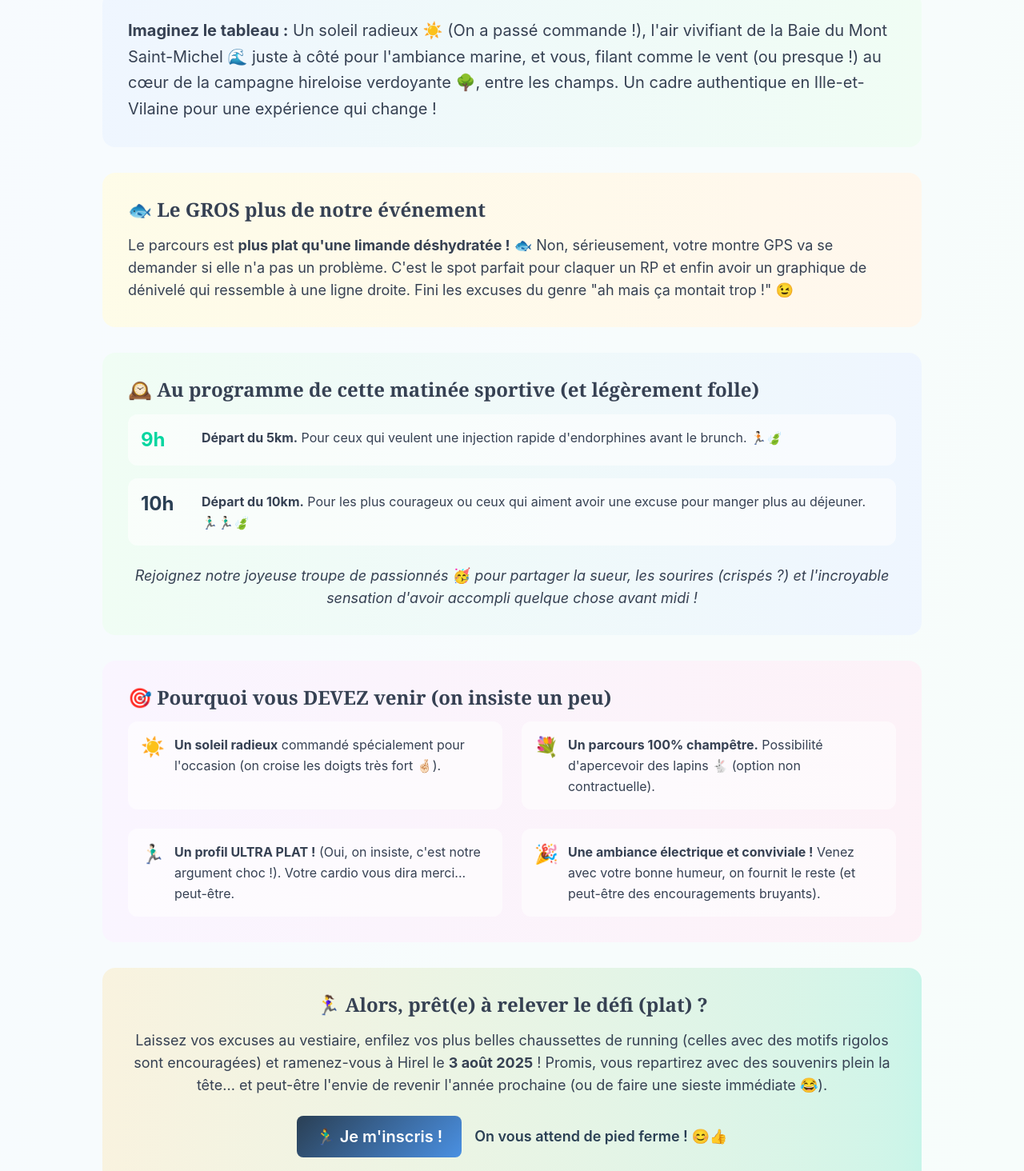
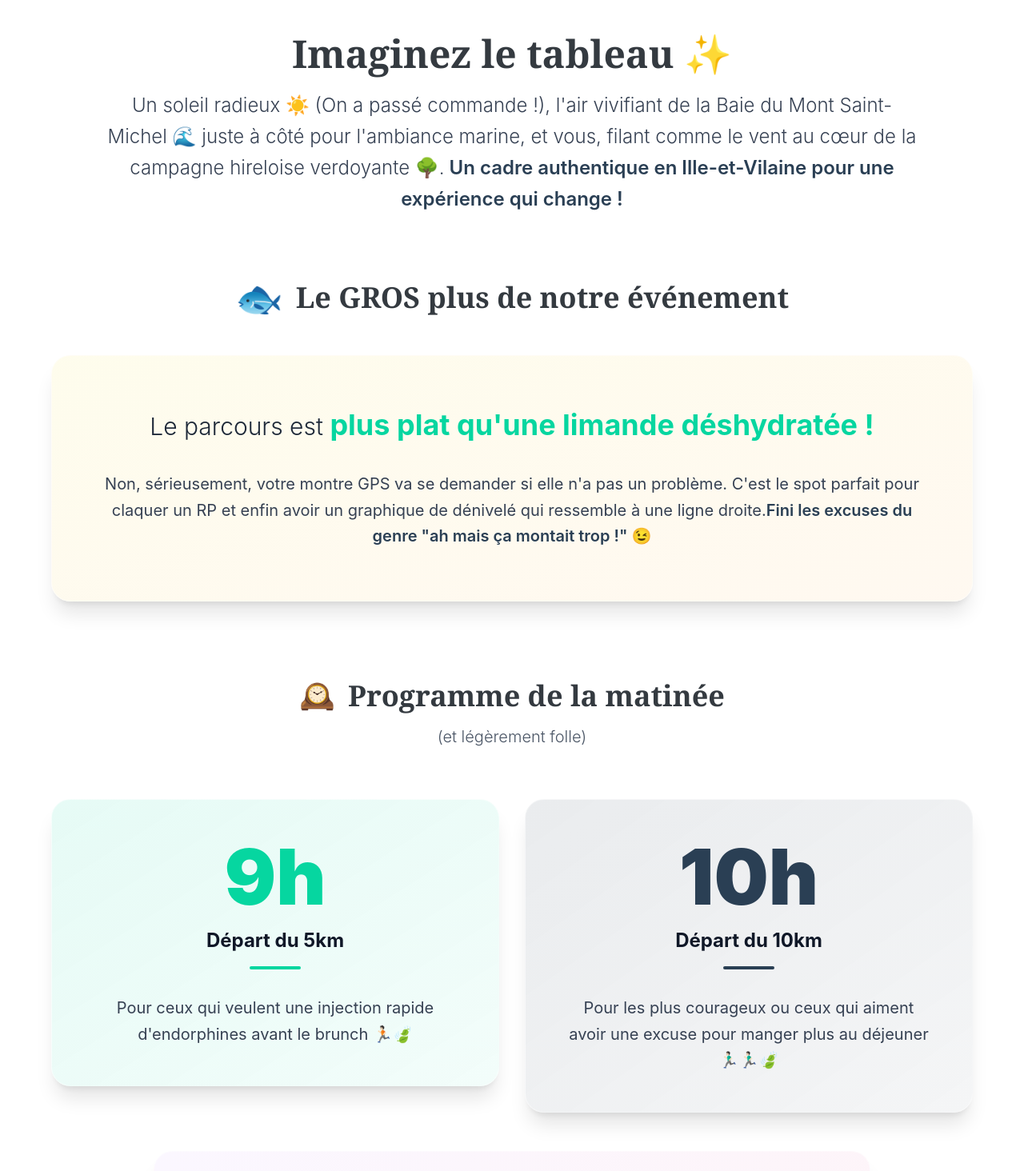
Before and after one commit to Pulkio/5_10_Km_Hirel, a React (Vite) app in the folder 5_10_km_hirel/: page / in a window 1280 px wide. Shown: the part 1330-2794 px from the top of the page at 80% size. Built offline with nearby package versions, Linux system fonts and the light colour scheme.

Commit message:
Modification Accueil

```diff
--- a/5_10_km_hirel/src/Accueil.jsx
+++ b/5_10_km_hirel/src/Accueil.jsx
@@ -134,8 +134,8 @@ const Accueil = () => {
               </span>
             </div>
 
-              {/* Titre principal */}
-              <h1 className="text-4xl md:text-6xl font-bold text-center mb-8 gradient-text animate-fade-in">
+            {/* Titre principal SANS dégradé */}
+            <h1 className="text-4xl md:text-6xl font-bold text-center mb-8 text-gray-900 animate-fade-in">
               5&10km d'Hirel
             </h1>
 
@@ -167,7 +167,7 @@ const Accueil = () => {
                     🗓️ Date à retenir !
                   </h2>
                   <p className="text-xl font-semibold text-gray-800">
-                      <span className="text-3xl text-[color:var(--color-jaune)]">Dimanche 3 août 2025</span>
+                    <span className="text-3xl text-gray-900">Dimanche 3 août 2025</span>
                   </p>
                   <p className="text-gray-600 mt-2">
                     Hirel vous attend pour une matinée de course à pied mémorable (et sans trop de souffrance en montée 😉) ! ✨
@@ -204,109 +204,221 @@ const Accueil = () => {
         </div>
       </section>
 
-        {/* Section Description détaillée */}
-        <section className="py-20 bg-white/50">
-          <div className="container mx-auto px-4">
+
+        {/* Section Description détaillée - VERSION MODERNISÉE */}
+        <section className="py-32 bg-white">
+          <div className="max-w-7xl mx-auto px-6 lg:px-8">
+
+            {/* Introduction héroïque */}
+            <div className="text-center mb-20 animate-fade-in">
               <div className="max-w-5xl mx-auto">
+                <h2 className="text-3xl lg:text-5xl font-bold text-gray-900 mb-8 leading-tight">
+                  Imaginez le tableau ✨
+                </h2>
+                <p className="text-xl lg:text-2xl text-gray-700 leading-relaxed font-light">
+                  Un soleil radieux ☀️ (On a passé commande !), l'air vivifiant de la Baie du Mont Saint-Michel 🌊 juste à côté pour l'ambiance marine, et vous, filant comme le vent au cœur de la campagne hireloise verdoyante 🌳.
+                  <span className="font-semibold text-[color:var(--color-bleu)]"> Un cadre authentique en Ille-et-Vilaine pour une expérience qui change !</span>
+                </p>
+              </div>
+            </div>
 
-              <div className="prose prose-lg mx-auto text-gray-700 leading-relaxed space-y-8">
+            {/* Argument choc - Parcours plat */}
+            <div className="mb-24 animate-fade-in delay-200">
+              <div className="text-center mb-12">
+                <h3 className="text-2xl lg:text-4xl font-bold text-gray-900 mb-6 flex items-center justify-center gap-4">
+                  <span className="text-4xl lg:text-5xl">🐟</span>
+                  Le GROS plus de notre événement
+                </h3>
+              </div>
 
-                {/* Introduction */}
-                <div className="bg-gradient-to-r from-blue-50 to-green-50 rounded-2xl p-8 animate-fade-in">
-                  <p className="text-xl leading-relaxed">
-                    <strong>Imaginez le tableau :</strong> Un soleil radieux ☀️ (On a passé commande !), l'air vivifiant de la Baie du Mont Saint-Michel 🌊 juste à côté pour l'ambiance marine, et vous, filant comme le vent (ou presque !) au cœur de la campagne hireloise verdoyante 🌳, entre les champs. Un cadre authentique en Ille-et-Vilaine pour une expérience qui change !
+              <div className="max-w-6xl mx-auto text-center">
+                <div className="bg-gradient-to-br from-yellow-50/80 to-orange-50/80 backdrop-blur-sm rounded-3xl p-8 lg:p-16 shadow-xl border border-white/40">
+                  <p className="text-xl lg:text-3xl text-gray-800 leading-relaxed font-light mb-8">
+                    Le parcours est
+                    <span className="font-bold text-[color:var(--color-vert)] text-2xl lg:text-4xl"> plus plat qu'une limande déshydratée !</span>
+                  </p>
+                  <p className="text-lg lg:text-xl text-gray-700 leading-relaxed">
+                    Non, sérieusement, votre montre GPS va se demander si elle n'a pas un problème.
+                    C'est le spot parfait pour claquer un RP et enfin avoir un graphique de dénivelé qui ressemble à une ligne droite.
+                    <span className="font-semibold text-[color:var(--color-bleu)]">Fini les excuses du genre "ah mais ça montait trop !" 😉</span>
+                  </p>
+                </div>
+              </div>
+            </div>
+
+            {/* Programme en grand format */}
+            <div className="mb-24 animate-fade-in delay-300">
+              <div className="text-center mb-16">
+                <h3 className="text-2xl lg:text-4xl font-bold text-gray-900 mb-6 flex items-center justify-center gap-4">
+                  <span className="text-4xl">🕰️</span>
+                  Programme de la matinée
+                </h3>
+                <p className="text-lg lg:text-xl text-gray-600 font-light">
+                  (et légèrement folle)
                 </p>
               </div>
 
-                {/* Argument choc - Parcours plat */}
-                <div className="bg-gradient-to-r from-yellow-50 to-orange-50 rounded-2xl p-8 animate-fade-in delay-200">
-                  <h3 className="text-2xl font-bold text-[color:var(--color-bleu)] mb-4 flex items-center">
-                    🐟 Le GROS plus de notre événement
-                  </h3>
-                  <p className="text-lg">
-                    Le parcours est <strong>plus plat qu'une limande déshydratée !</strong> 🐟 Non, sérieusement, votre montre GPS va se demander si elle n'a pas un problème. C'est le spot parfait pour claquer un RP et enfin avoir un graphique de dénivelé qui ressemble à une ligne droite. Fini les excuses du genre "ah mais ça montait trop !" 😉
+              <div className="max-w-6xl mx-auto">
+                <div className="grid lg:grid-cols-2 gap-8 mb-12">
+
+                  {/* 5km */}
+                  <div className="group">
+                    <div className="bg-gradient-to-br from-[color:var(--color-vert)]/10 to-[color:var(--color-vert)]/5 backdrop-blur-sm rounded-3xl p-8 lg:p-12 shadow-xl border border-white/40 hover:shadow-2xl transition-all duration-500 hover:-translate-y-2">
+                      <div className="text-center mb-8">
+                        <div className="text-6xl lg:text-8xl font-black text-[color:var(--color-vert)] mb-4">
+                          9h
+                        </div>
+                        <div className="text-xl lg:text-2xl font-bold text-gray-900 mb-4">
+                          Départ du 5km
+                        </div>
+                        <div className="w-16 h-1 bg-[color:var(--color-vert)] mx-auto rounded-full"></div>
+                      </div>
+                      <p className="text-lg lg:text-xl text-gray-700 leading-relaxed text-center">
+                        Pour ceux qui veulent une injection rapide d'endorphines avant le brunch 🏃🏻🍃
                       </p>
                     </div>
+                  </div>
 
-                {/* Programme détaillé */}
-                <div className="bg-gradient-to-r from-green-50 to-blue-50 rounded-2xl p-8 animate-fade-in delay-300">
-                  <h3 className="text-2xl font-bold text-[color:var(--color-bleu)] mb-6">
-                    🕰️ Au programme de cette matinée sportive (et légèrement folle)
-                  </h3>
-                  <div className="space-y-4">
-                    <div className="flex items-start space-x-4 p-4 bg-white/60 rounded-xl">
-                      <span className="text-2xl font-bold text-[color:var(--color-vert)] min-w-[60px]">9h</span>
-                      <div>
-                        <strong>Départ du 5km.</strong> Pour ceux qui veulent une injection rapide d'endorphines avant le brunch. 🏃🏻🍃
+                  {/* 10km */}
+                  <div className="group">
+                    <div className="bg-gradient-to-br from-[color:var(--color-bleu)]/10 to-[color:var(--color-bleu)]/5 backdrop-blur-sm rounded-3xl p-8 lg:p-12 shadow-xl border border-white/40 hover:shadow-2xl transition-all duration-500 hover:-translate-y-2">
+                      <div className="text-center mb-8">
+                        <div className="text-6xl lg:text-8xl font-black text-[color:var(--color-bleu)] mb-4">
+                          10h
                         </div>
+                        <div className="text-xl lg:text-2xl font-bold text-gray-900 mb-4">
+                          Départ du 10km
                         </div>
-                    <div className="flex items-start space-x-4 p-4 bg-white/60 rounded-xl">
-                      <span className="text-2xl font-bold text-[color:var(--color-bleu)] min-w-[60px]">10h</span>
-                      <div>
-                        <strong>Départ du 10km.</strong> Pour les plus courageux ou ceux qui aiment avoir une excuse pour manger plus au déjeuner. 🏃🏻‍♂️🏃🏻‍♂️🍃
+                        <div className="w-16 h-1 bg-[color:var(--color-bleu)] mx-auto rounded-full"></div>
+                      </div>
+                      <p className="text-lg lg:text-xl text-gray-700 leading-relaxed text-center">
+                        Pour les plus courageux ou ceux qui aiment avoir une excuse pour manger plus au déjeuner 🏃🏻‍♂️🏃🏻‍♂️🍃
+                      </p>
                     </div>
                   </div>
                 </div>
-                  <p className="mt-6 text-lg italic text-center">
-                    Rejoignez notre joyeuse troupe de passionnés 🥳 pour partager la sueur, les sourires (crispés ?) et l'incroyable sensation d'avoir accompli quelque chose avant midi !
+
+                {/* Message d'encouragement */}
+                <div className="text-center">
+                  <div className="max-w-4xl mx-auto bg-gradient-to-r from-purple-50/80 to-pink-50/80 backdrop-blur-sm rounded-3xl p-8 lg:p-12 shadow-xl border border-white/40">
+                    <p className="text-lg lg:text-2xl text-gray-800 leading-relaxed font-light italic">
+                      Rejoignez notre joyeuse troupe de passionnés 🥳 pour partager la sueur, les sourires (crispés ?)
+                      et l'incroyable sensation d'avoir accompli quelque chose avant midi !
                     </p>
-                </div>
-
-                {/* Pourquoi venir */}
-                <div className="bg-gradient-to-r from-purple-50 to-pink-50 rounded-2xl p-8 animate-fade-in delay-500">
-                  <h3 className="text-2xl font-bold text-[color:var(--color-bleu)] mb-6">
-                    🎯 Pourquoi vous DEVEZ venir (on insiste un peu)
-                  </h3>
-                  <div className="grid md:grid-cols-2 gap-6">
-                    <div className="flex items-start space-x-3 p-4 bg-white/60 rounded-xl">
-                      <span className="text-2xl">☀️</span>
-                      <div>
-                        <strong>Un soleil radieux</strong> commandé spécialement pour l'occasion (on croise les doigts très fort 🤞🏻).
-                      </div>
-                    </div>
-                    <div className="flex items-start space-x-3 p-4 bg-white/60 rounded-xl">
-                      <span className="text-2xl">💐</span>
-                      <div>
-                        <strong>Un parcours 100% champêtre.</strong> Possibilité d'apercevoir des lapins 🐇 (option non contractuelle).
-                      </div>
-                    </div>
-                    <div className="flex items-start space-x-3 p-4 bg-white/60 rounded-xl">
-                      <span className="text-2xl">🏃🏻‍♂️</span>
-                      <div>
-                        <strong>Un profil ULTRA PLAT !</strong> (Oui, on insiste, c'est notre argument choc !). Votre cardio vous dira merci... peut-être.
-                      </div>
-                    </div>
-                    <div className="flex items-start space-x-3 p-4 bg-white/60 rounded-xl">
-                      <span className="text-2xl">🎉</span>
-                      <div>
-                        <strong>Une ambiance électrique et conviviale !</strong> Venez avec votre bonne humeur, on fournit le reste (et peut-être des encouragements bruyants).
                   </div>
                 </div>
               </div>
             </div>
 
-                {/* Call to action final */}
-                <div className="bg-gradient-to-r from-[color:var(--color-jaune)]/20 to-[color:var(--color-vert)]/20 rounded-2xl p-8 text-center animate-fade-in delay-700">
-                  <h3 className="text-2xl font-bold text-[color:var(--color-bleu)] mb-4">
-                    🏃‍♀️ Alors, prêt(e) à relever le défi (plat) ?
+            {/* Pourquoi venir - Version épurée */}
+            <div className="mb-24 animate-fade-in delay-500">
+              <div className="text-center mb-16">
+                <h3 className="text-2xl lg:text-4xl font-bold text-gray-900 mb-6 flex items-center justify-center gap-4">
+                  <span className="text-4xl">🎯</span>
+                  Pourquoi vous DEVEZ venir
                 </h3>
-                  <p className="text-lg mb-6">
-                    Laissez vos excuses au vestiaire, enfilez vos plus belles chaussettes de running (celles avec des motifs rigolos sont encouragées) et ramenez-vous à Hirel le <strong>3 août 2025</strong> ! Promis, vous repartirez avec des souvenirs plein la tête... et peut-être l'envie de revenir l'année prochaine (ou de faire une sieste immédiate 😂).
+                <p className="text-lg lg:text-xl text-gray-600 font-light">
+                  (on insiste un peu)
                 </p>
-                  <div className="flex flex-col sm:flex-row gap-4 justify-center items-center">
-                    <button className="btn-primary text-xl px-10 py-4 rounded-xl">
-                      🏃‍♂️ Je m'inscris !
+              </div>
+
+              <div className="max-w-6xl mx-auto grid lg:grid-cols-2 gap-8">
+
+                <div className="bg-gradient-to-br from-yellow-50/80 to-yellow-100/50 backdrop-blur-sm rounded-3xl p-8 lg:p-10 shadow-xl border border-white/40 hover:shadow-2xl transition-all duration-500">
+                  <div className="flex items-start gap-6">
+                    <span className="text-4xl lg:text-5xl flex-shrink-0">☀️</span>
+                    <div>
+                      <h4 className="text-xl lg:text-2xl font-bold text-gray-900 mb-4">Un soleil radieux</h4>
+                      <p className="text-lg lg:text-xl text-gray-700 leading-relaxed">
+                        commandé spécialement pour l'occasion (on croise les doigts très fort 🤞🏻).
+                      </p>
+                    </div>
+                  </div>
+                </div>
+
+                <div className="bg-gradient-to-br from-green-50/80 to-green-100/50 backdrop-blur-sm rounded-3xl p-8 lg:p-10 shadow-xl border border-white/40 hover:shadow-2xl transition-all duration-500">
+                  <div className="flex items-start gap-6">
+                    <span className="text-4xl lg:text-5xl flex-shrink-0">💐</span>
+                    <div>
+                      <h4 className="text-xl lg:text-2xl font-bold text-gray-900 mb-4">Un parcours 100% champêtre</h4>
+                      <p className="text-lg lg:text-xl text-gray-700 leading-relaxed">
+                        Possibilité d'apercevoir des lapins 🐇 (option non contractuelle).
+                      </p>
+                    </div>
+                  </div>
+                </div>
+
+                <div className="bg-gradient-to-br from-blue-50/80 to-blue-100/50 backdrop-blur-sm rounded-3xl p-8 lg:p-10 shadow-xl border border-white/40 hover:shadow-2xl transition-all duration-500">
+                  <div className="flex items-start gap-6">
+                    <span className="text-4xl lg:text-5xl flex-shrink-0">🏃🏻‍♂️</span>
+                    <div>
+                      <h4 className="text-xl lg:text-2xl font-bold text-gray-900 mb-4">Un profil ULTRA PLAT !</h4>
+                      <p className="text-lg lg:text-xl text-gray-700 leading-relaxed">
+                        (Oui, on insiste, c'est notre argument choc !) Votre cardio vous dira merci... peut-être.
+                      </p>
+                    </div>
+                  </div>
+                </div>
+
+                <div className="bg-gradient-to-br from-purple-50/80 to-purple-100/50 backdrop-blur-sm rounded-3xl p-8 lg:p-10 shadow-xl border border-white/40 hover:shadow-2xl transition-all duration-500">
+                  <div className="flex items-start gap-6">
+                    <span className="text-4xl lg:text-5xl flex-shrink-0">🎉</span>
+                    <div>
+                      <h4 className="text-xl lg:text-2xl font-bold text-gray-900 mb-4">Une ambiance électrique</h4>
+                      <p className="text-lg lg:text-xl text-gray-700 leading-relaxed">
+                        Venez avec votre bonne humeur, on fournit le reste (et peut-être des encouragements bruyants).
+                      </p>
+                    </div>
+                  </div>
+                </div>
+
+              </div>
+            </div>
+
+            {/* Call to action final - Grand format */}
+            <div className="animate-fade-in delay-700">
+              <div className="max-w-6xl mx-auto text-center">
+                <div className="bg-gradient-to-br from-[color:var(--color-jaune)]/20 via-[color:var(--color-vert)]/20 to-[color:var(--color-bleu)]/20 backdrop-blur-sm rounded-3xl p-8 lg:p-16 shadow-2xl border border-white/40">
+
+                  <div className="mb-12">
+                    <h3 className="text-3xl lg:text-5xl font-bold text-gray-900 mb-8 leading-tight">
+                      Alors, prêt(e) à relever le défi
+                      <br />
+                      <span className="text-[color:var(--color-bleu)]">(plat) ?</span> 🏃‍♀️
+                    </h3>
+                  </div>
+
+                  <div className="max-w-4xl mx-auto mb-12">
+                    <p className="text-lg lg:text-2xl text-gray-700 leading-relaxed font-light mb-8">
+                      Laissez vos excuses au vestiaire, enfilez vos plus belles chaussettes de running
+                      (celles avec des motifs rigolos sont encouragées) et ramenez-vous à Hirel le
+                      <span className="font-bold text-[color:var(--color-bleu)] text-xl lg:text-3xl"> 3 août 2025</span> !
+                    </p>
+                    <p className="text-lg lg:text-xl text-gray-700 leading-relaxed">
+                      Promis, vous repartirez avec des souvenirs plein la tête... et peut-être l'envie de revenir
+                      l'année prochaine (ou de faire une sieste immédiate 😂).
+                    </p>
+                  </div>
+
+                  <div className="flex flex-col lg:flex-row gap-8 items-center justify-center">
+                    <button className="group bg-gradient-to-r from-[color:var(--color-bleu)] to-[color:var(--color-vert)] text-white text-xl lg:text-2xl font-bold px-12 py-6 rounded-2xl shadow-xl hover:shadow-2xl transform hover:-translate-y-2 transition-all duration-300 hover:scale-105">
+                      <span className="group-hover:animate-bounce">🏃‍♂️</span> Je m'inscris maintenant !
                     </button>
-                    <p className="text-lg font-semibold text-[color:var(--color-bleu)]">
-                      On vous attend de pied ferme ! 😊👍
+                    <div className="text-center lg:text-left">
+                      <p className="text-xl lg:text-2xl font-bold text-[color:var(--color-bleu)] mb-2">
+                        On vous attend de pied ferme !
                       </p>
+                      <p className="text-2xl lg:text-3xl">😊👍</p>
                     </div>
                   </div>
 
                 </div>
               </div>
             </div>
+
+          </div>
         </section>
+
 
         {/* Section Carrousel vidéo */}
         <section className="py-20 bg-gradient-to-br from-gray-50 to-blue-50">
```
Lines whose indentation alone changed are shown as unchanged.
